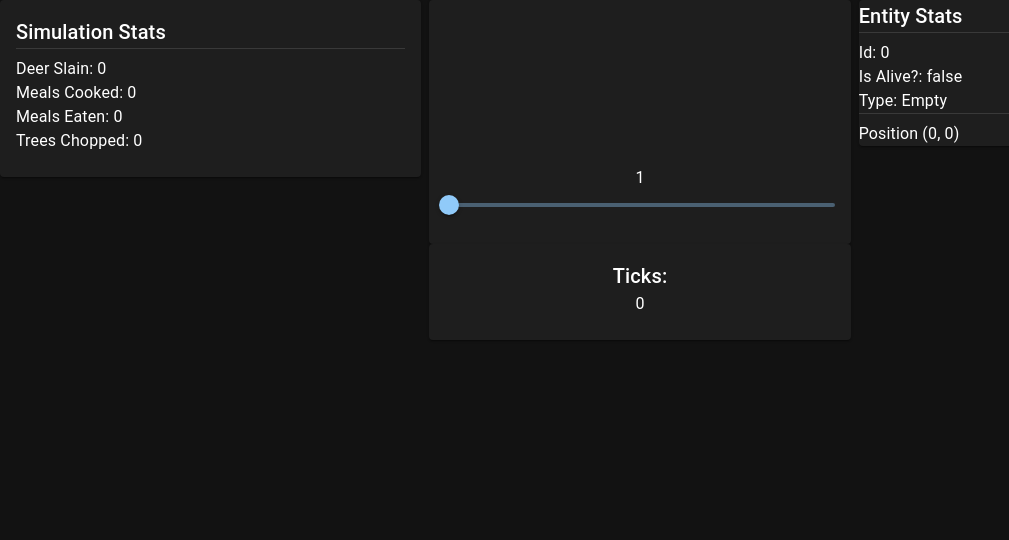
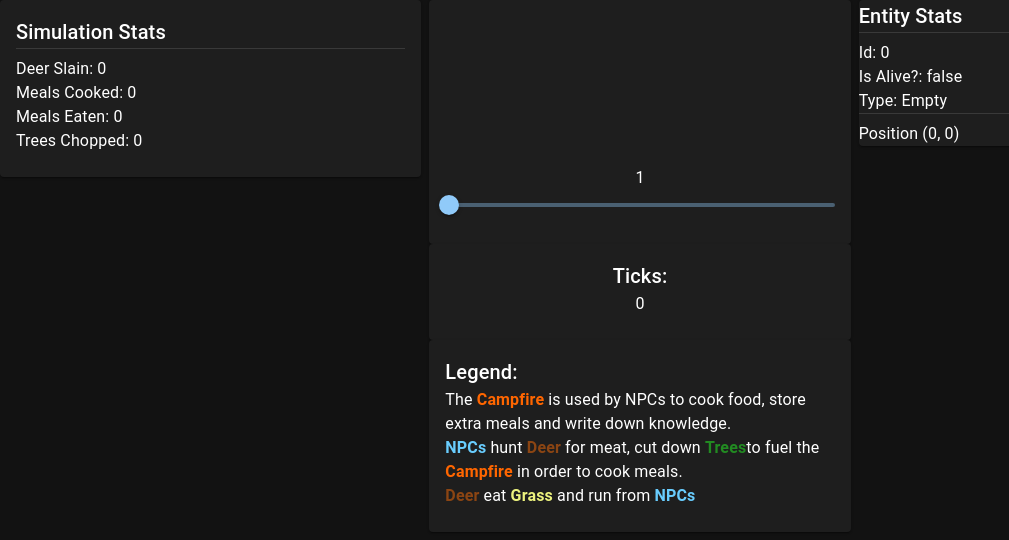
Before and after one commit to PeterSzadurski/agent-simulation, a React (Vite) app in the folder web/: page / in a window 1280 px wide. Shown: the top 540 px of the page, without its empty margins (0-1009 px from the left). Built offline with nearby package versions, Linux system fonts and the light colour scheme; no server answers.

Commit message:
entity legend

```diff
--- a/web/src/App.tsx
+++ b/web/src/App.tsx
@@ -8,6 +8,7 @@ import SimStatsPanel from './SimStatsPanel';
 import EntityStats from './EntityStats';
 import EntityStatsPanel from './EntityStatsPanel';
 import TickCounter from './TickCounter';
+import Legend from './Legend';
 
 const darkTheme = createTheme({
     palette: {
@@ -38,6 +39,7 @@ function App() {
                         hasSelectedEntity={hasSelectedEntity}
                     />
                     <TickCounter tick={tick}></TickCounter>
+                    <Legend></Legend>
                 </Grid>
                 <Grid size={4}>
                     <EntityStatsPanel entityStats={entityStats}></EntityStatsPanel>
--- /dev/null
+++ b/web/src/Legend.tsx
@@ -0,0 +1,36 @@
+import { Card, CardContent, Typography } from '@mui/material';
+import { ENTITY_COLORS } from './Constants';
+import { memo } from 'react';
+
+interface ColoredProps {
+    entityType: number;
+    children: React.ReactNode;
+}
+
+const E = ({ entityType, children }: ColoredProps) => (
+    <strong style={{ color: ENTITY_COLORS[entityType] }}>{children}</strong>
+);
+
+const Legend = memo(function Legend() {
+    return (
+        <Card>
+            <CardContent>
+                <Typography variant="h6">Legend:</Typography>
+                <Typography>
+                    The <E entityType={5}>Campfire</E> is used by NPCs to cook food, store extra
+                    meals and write down knowledge.
+                </Typography>
+                <Typography>
+                    <E entityType={1}>NPCs</E> hunt <E entityType={4}>Deer</E> for meat, cut down{' '}
+                    <E entityType={7}>Trees</E>
+                    to fuel the <E entityType={5}>Campfire</E> in order to cook meals.
+                </Typography>
+                <Typography>
+                    <E entityType={4}>Deer</E> eat <E entityType={3}>Grass</E> and run from{' '}
+                    <E entityType={1}>NPCs</E>
+                </Typography>
+            </CardContent>
+        </Card>
+    );
+});
+export default Legend;
```
